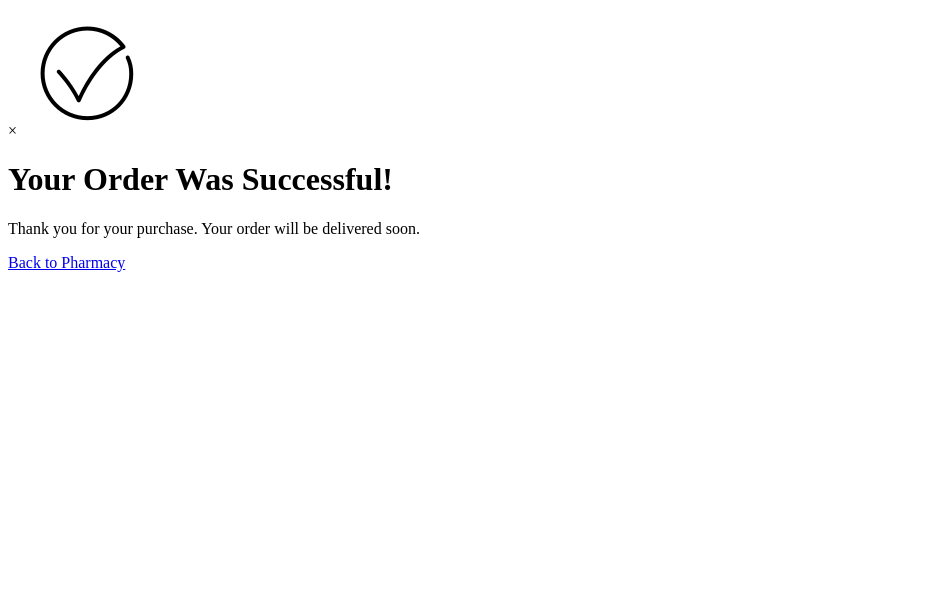
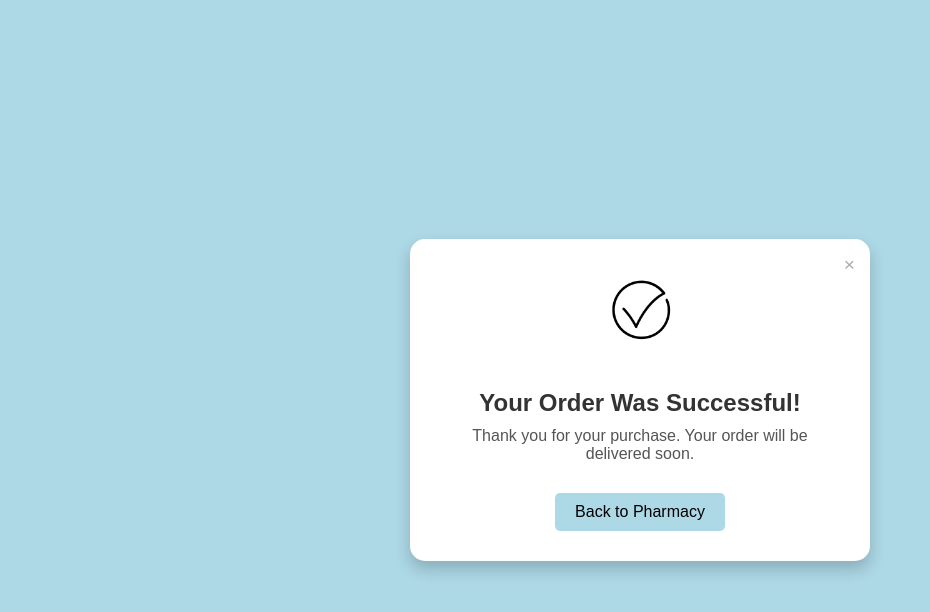
Before and after one commit to SuthanK10/Greenish-Care-Hospital, a plain HTML site: page success.html in a window 1280 px wide. Shown: the whole page, without its empty margins (0-930 px from the left). Drawn offline with Linux system fonts and the light colour scheme; the site is published under a folder, as on GitHub Pages, so addresses that start at the root find nothing.

Commit message:
Update success.html

```diff
--- a/success.html
+++ b/success.html
@@ -4,7 +4,7 @@
     <meta charset="UTF-8">
     <meta name="viewport" content="width=device-width, initial-scale=1.0">
     <title>Order Successful</title>
-    <link rel="stylesheet" href="/CSS/success.css">
+    <link rel="stylesheet" href="CSS/success.css">
 </head>
 <body>
     <div class="background-pattern"></div>
```
